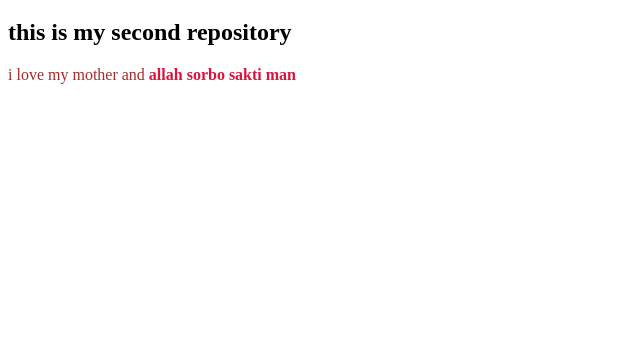
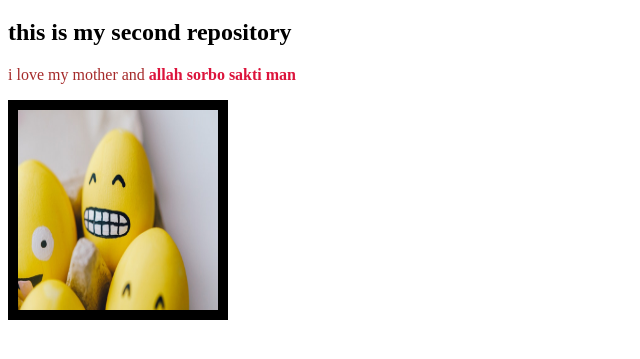
Before and after one commit to mahfujulhq/my-second-repo, a plain HTML site: page index.html in a window 1280 px wide. Shown: the part 61-420 px from the top of the page, without its empty margins (0-640 px from the left). Drawn offline with Linux system fonts and the light colour scheme.

Commit message:
add picture

```diff
--- a/css/main.css
+++ b/css/main.css
@@ -4,3 +4,8 @@ p{
 strong{
     color: crimson;
 }
+img{
+    width: 200px;
+    height: 200px;
+    border: 10px solid black;
+}
--- a/index.html
+++ b/index.html
@@ -11,5 +11,6 @@
     <h1>hello i am new web developer</h1>
     <h2>this is my second repository </h2>
     <p>i love my mother and <strong>allah sorbo sakti man</strong></p>
+    <img src="images/cartoonEgg.jpg" alt="">
 </body>
 </html>
```
Also changed, not shown: images/cartoonEgg.jpg (added).
